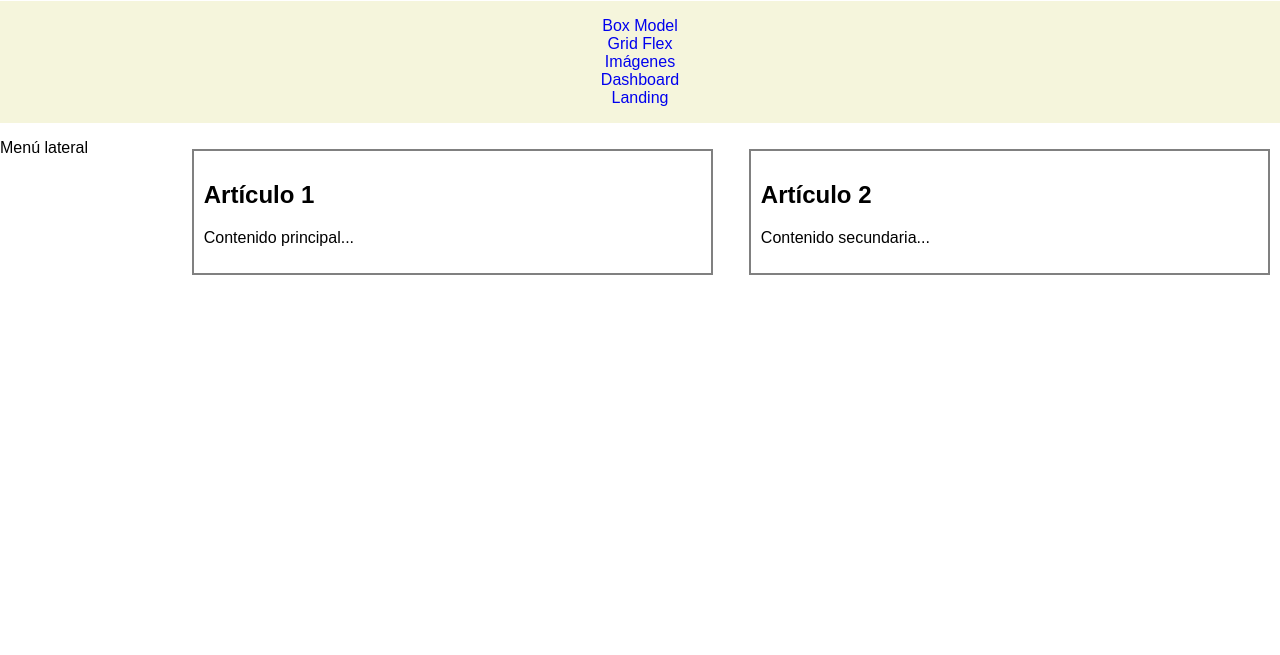
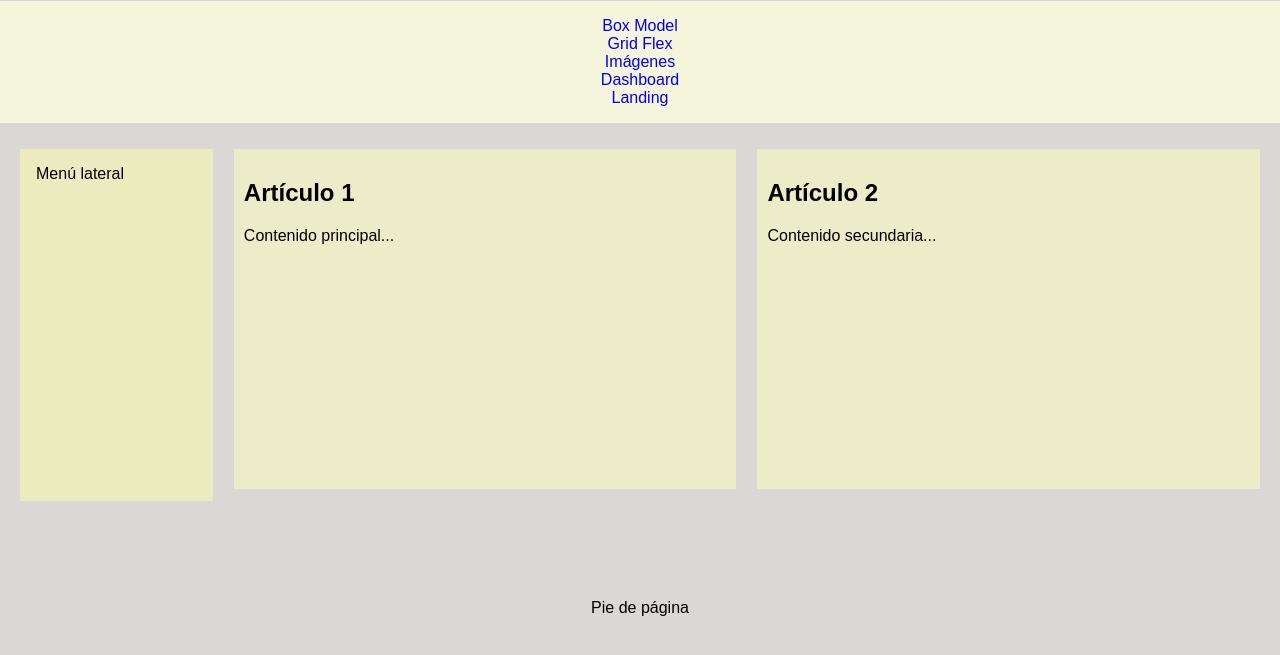
Before and after one commit to saulocaceresg/Laboratorio9IDWEB-CSS_Flexbox, a plain HTML site: page public-html/gridflex.html in a window 1280 px wide. Shown: the part 95-750 px from the top of the page. Drawn offline with Linux system fonts and the light colour scheme.

Commit message:
Commit 7: estilización completa en gridflex.html

```diff
--- a/public-html/css/styles_gridflex.css
+++ b/public-html/css/styles_gridflex.css
@@ -4,11 +4,13 @@ body {
     display: grid;
     grid-template-rows: auto auto 1fr auto;
     font-family: Arial, Helvetica, sans-serif;
+    background-color: #dad7d7;
 }
 header, nav, footer {
     padding: 16px 0;
     text-align: center;
     margin: 0;
+    width: 100%;
 }
 nav {
     background-color: beige;
@@ -28,16 +30,29 @@ nav ul li a {
 }
 main {
     display: flex;
-    gap: 16px;
+    gap: 1px;
+    margin: 0 10px;
+    height: 100%;
 }
 
 article {
-    border: 2px solid gray;
     padding: 10px;
     margin: 10px;
     flex: 3;
-
+    height: 40vh;
+    background-color: rgb(236, 236, 201);
 }
 aside {
     flex: 1;
+    padding: 16px;
+    margin: 10px;
+    height: 40vh;
+    background-color: rgb(235, 235, 191);
 }
+footer {
+    position: relative;
+    bottom: 0;
+    align-items: center;
+    justify-content: center;
+    display: flex;
+}
--- a/public-html/gridflex.html
+++ b/public-html/gridflex.html
@@ -35,7 +35,7 @@
     </main>
 
     <footer>
-
+        Pie de página
     </footer>
 </body>
 </html>
```
